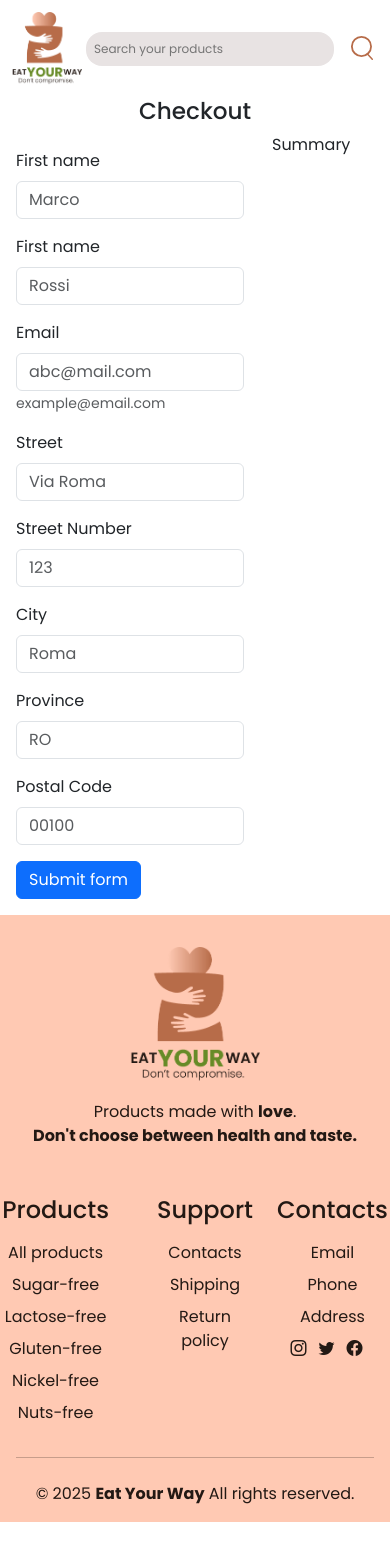
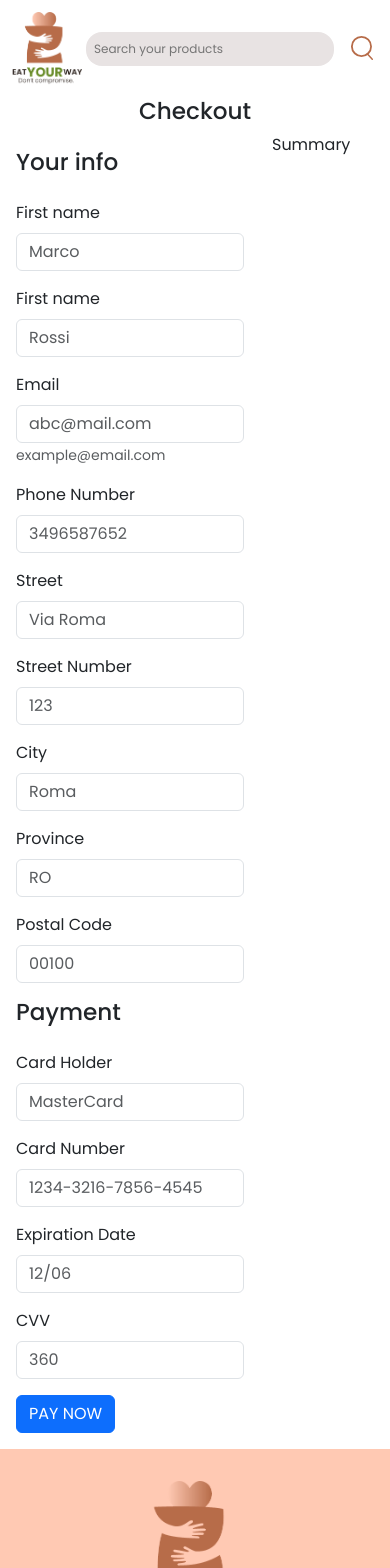
Before and after one commit to GiuseppeColucci95/project-work-team3, a React (Vite) app in the folder FRONTEND/: page /checkout in a window 390 px wide. Shown: the top 1568 px of the page. Before the commit the page ends 1522 px from the top, so only its background shows below. Built offline with nearby package versions, Linux system fonts and the light colour scheme.

Commit message:
feat: add phone number and payment fields to Checkout form

```diff
--- a/FRONTEND/src/pages/Checkout.jsx
+++ b/FRONTEND/src/pages/Checkout.jsx
@@ -3,15 +3,33 @@ import { useState } from "react";
 
 export default function Checkout() {
 
+  //variabili del form utente
   const [firstName, setFirstName] = useState("")
   const [lastName, setLastName] = useState("")
   const [userEmail, setUserEmail] = useState("")
+  const [phoneNumber, setPhoneNumber] = useState("")
   const [street, setStreet] = useState("")
   const [streetNumber, setStreetNumber] = useState("")
   const [city, setCity] = useState("")
   const [province, setProvince] = useState("")
   const [postalCode, setPostalCode] = useState("")
 
+  //variabili del form payment
+  const [cardHolder, setCardHolder] = useState("")
+  const [cardNumber, setCardNumber] = useState("")
+  const [expirationDate, setExpirationDate] = useState("")
+  const [cvv, setCvv] = useState("")
+
+  //function on submit form
+  function formSubmit(e) {
+    /* e.prevent()
+
+    const formData = {
+      firstName: firstName,
+      lastName: lastName,
+
+    } */
+  }
 
   return (
     <>
@@ -21,7 +39,9 @@ export default function Checkout() {
           <div className="row">
             <div className="col col-8 p-3">
 
-              <form className="row g-3 needs-validation" >
+              <form className="row g-3 needs-validation" /* onSubmit={formSubmit(e)} */>
+
+                <h3>Your info</h3>
 
                 <div className="col-md-6">
                   <label htmlFor="firstName" className="form-label">First name</label>
@@ -47,7 +67,7 @@ export default function Checkout() {
                   </div>
                 </div>
 
-                <div className="col-md-12">
+                <div className="col-md-8">
                   <label htmlFor="email" className="form-label">Email</label>
                   <input
                     type="email"
@@ -62,6 +82,18 @@ export default function Checkout() {
                   <small id="emailHelpId" className="form-text text-muted">
                     example@email.com
                   </small>
+                </div>
+
+                <div className="col-md-4">
+                  <label htmlFor="phoneNumber" className="form-label">Phone Number</label>
+                  <input type="text" className="form-control" id="phoneNumber"
+                    placeholder="3496587652"
+                    value={phoneNumber}
+                    onChange={e => setPhoneNumber(e.target.value)}
+                  />
+                  <div className="valid-feedback">
+                    Valid Last name
+                  </div>
                 </div>
 
                 <div className="col-md-9">
@@ -124,12 +156,64 @@ export default function Checkout() {
                   </div>
                 </div>
 
+                <h3>Payment</h3>
+
+                <div className="col-md-12">
+                  <label htmlFor="cardHolder" className="form-label">Card Holder</label>
+                  <input type="text" className="form-control" id="cardHolder"
+                    placeholder="MasterCard"
+                    value={cardHolder}
+                    onChange={e => setCardHolder(e.target.value)}
+                    required />
+                  <div className="valid-feedback">
+                    Valid card Holder
+                  </div>
+                </div>
+
+                <div className="col-md-12">
+                  <label htmlFor="cardNumber" className="form-label">Card Number</label>
+                  <input type="text" className="form-control" id="cardNumber"
+                    placeholder="1234-3216-7856-4545"
+                    value={cardNumber}
+                    onChange={e => setCardNumber(e.target.value)}
+                    required />
+                  <div className="valid-feedback">
+                    Valid card Number
+                  </div>
+                </div>
+
+                <div className="col-md-6">
+                  <label htmlFor="expirationDate" className="form-label">Expiration Date</label>
+                  <input type="text" className="form-control" id="expirationDate"
+                    placeholder="12/06"
+                    value={expirationDate}
+                    onChange={e => setExpirationDate(e.target.value)}
+                    required />
+                  <div className="valid-feedback">
+                    Valid Expiration Date
+                  </div>
+                </div>
+
+                <div className="col-md-6">
+                  <label htmlFor="cvv" className="form-label">CVV</label>
+                  <input type="text" className="form-control" id="cvv"
+                    placeholder="360"
+                    value={cvv}
+                    onChange={e => setCvv(e.target.value)}
+                    required />
+                  <div className="valid-feedback">
+                    Valid CVV
+                  </div>
+                </div>
 
                 <div className="col-12">
-                  <button className="btn btn-primary" type="submit">Submit form</button>
+                  <button className="btn btn-primary" type="submit">PAY NOW</button>
                 </div>
+
               </form>
             </div>
+
+
             <div className="col col-4">
               Summary
             </div>
```
